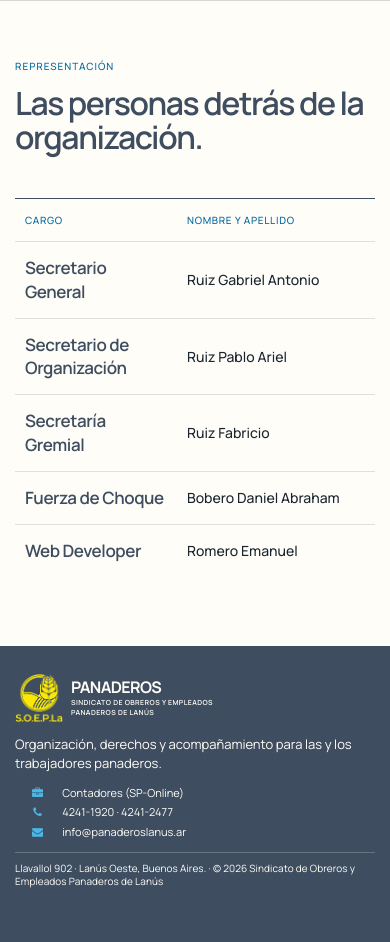
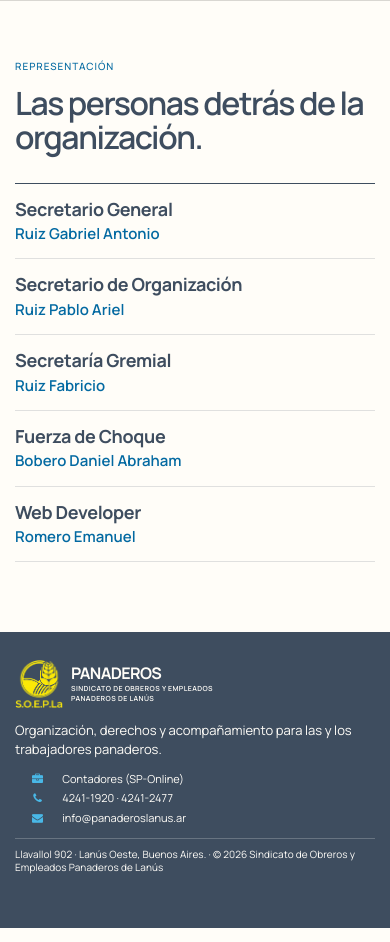
Before and after one commit to ema14bdt/panaderos, a PHP site: page /comision-directiva.php in a window 390 px wide. Shown: the part 428-1370 px from the top of the page. Run offline with PHP 8.4, Linux system fonts and the light colour scheme.

Commit message:
feat: stack branch tables as cards on narrow screens

```diff
--- a/css/main.css
+++ b/css/main.css
@@ -860,10 +860,24 @@ body.lightbox-open { overflow: hidden !important; }
   .archive-heading { margin-top: 65px; }
   .archive-card img { height: 230px; }
   .facility-item, .facility-item img { min-height: 235px; }
-  .branch-table--committee th,
-  .branch-table--committee td { padding: 14px 10px; }
-  .branch-table--committee td:first-child { font-size: 17px; }
-  .branch-table--committee td:last-child { font-size: 14px; }
+  .branch-table { margin-top: 28px; overflow-x: visible; border-top: none; }
+  .branch-table table,
+  .branch-table thead,
+  .branch-table tbody,
+  .branch-table tr,
+  .branch-table td { display: block; width: 100%; min-width: 0; }
+  .branch-table thead { display: none; }
+  .branch-table tr { margin-bottom: 16px; padding: 18px 16px; background: #ffffff; border: 1px solid var(--line); border-left: 4px solid var(--sun); border-radius: 4px; box-shadow: 0 2px 6px rgba(0, 0, 0, 0.04); }
+  .branch-table td { padding: 5px 0; border: none; font-size: 14px; line-height: 1.45; color: #2b2b2b; }
+  .branch-table td:first-child { margin-bottom: 10px; padding: 0 0 10px; border-bottom: 1px solid var(--line); font-family: var(--serif); font-size: 20px; font-weight: 700; color: var(--ink); letter-spacing: -.02em; line-height: 1.2; }
+  .branch-table td:not(:first-child)::before { content: attr(data-label); display: block; margin-bottom: 2px; color: var(--red); font-family: var(--mono); font-size: 9.5px; font-weight: 600; letter-spacing: .08em; text-transform: uppercase; }
+  .branch-table--committee { border-top: 1px solid var(--ink); }
+  .branch-table--committee tr { margin-bottom: 0; padding: 14px 0; background: transparent; border: none; border-bottom: 1px solid var(--line); border-radius: 0; box-shadow: none; }
+  .branch-table--committee tr:first-child { border-top: none; }
+  .branch-table--committee td { width: 100% !important; padding: 0; border: none; }
+  .branch-table--committee td:first-child { margin-bottom: 4px; padding: 0; border-bottom: none; font-family: var(--serif); font-size: 18px; font-weight: 700; color: var(--ink); line-height: 1.25; letter-spacing: -.02em; }
+  .branch-table--committee td:last-child { width: 100% !important; font-family: var(--sans); font-size: 15px; font-weight: 600; color: var(--red); line-height: 1.35; }
+  .branch-table--committee td:not(:first-child)::before { display: none; }
   .info-list li { grid-template-columns: 37px 1fr; gap: 11px; }
   .info-list .text-link { grid-column: 2; }
   .site-page .site-footer__inner { grid-template-columns: 1fr; grid-template-areas: 'brand' 'message' 'contact' 'legal'; gap: 13px; }
```
